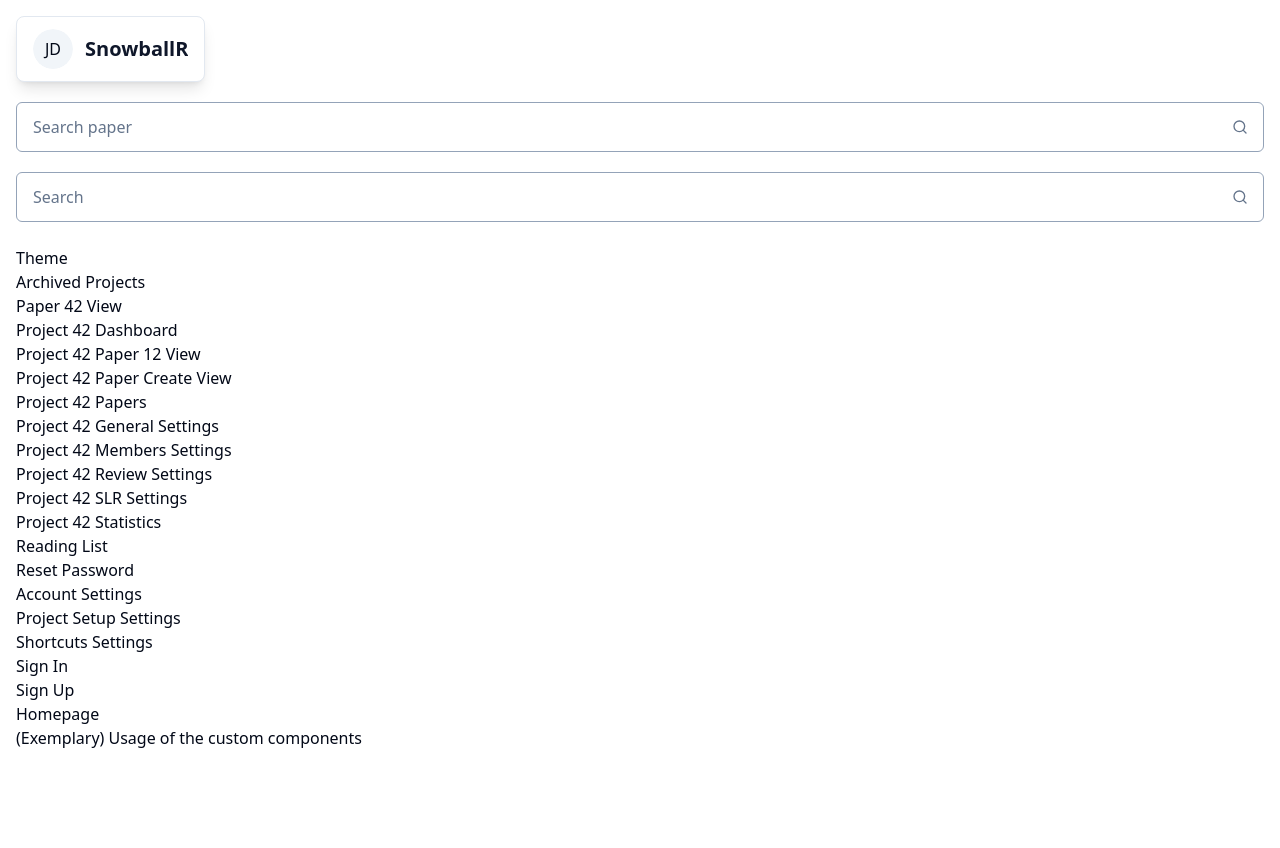
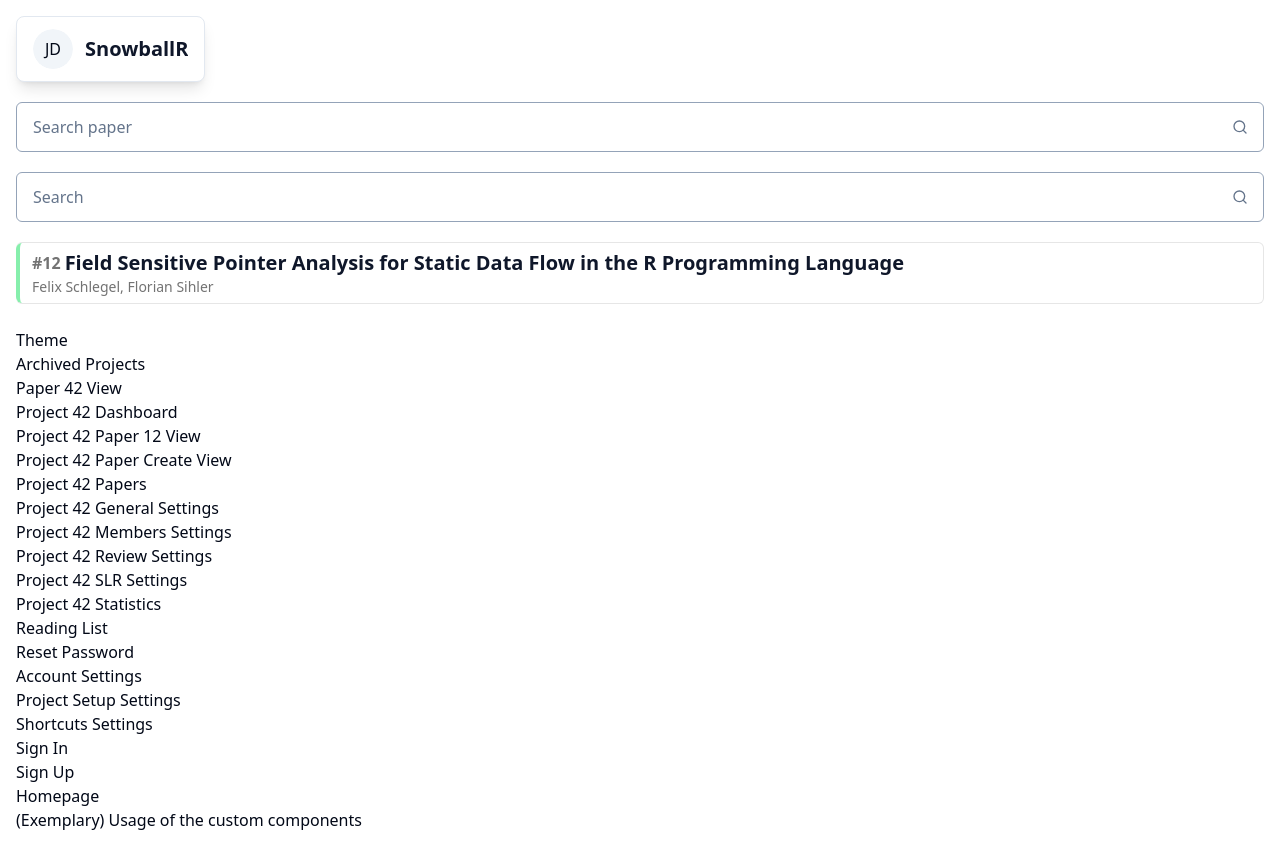
Before and after one commit to SE-UUlm/snowballr-frontend, a SvelteKit app: page /componentsusage in a window 1280 px wide. Before the commit the page ends 800 px from the top, so only its background shows below. Built offline with nearby package versions, Linux system fonts and the light colour scheme.

Commit message:
refactor: integrated required types for the paper entry component into model/backend.ts / adapted existing types and adapted related code

```diff
--- a/src/lib/components/composites/paper-components/PaperEntry.svelte
+++ b/src/lib/components/composites/paper-components/PaperEntry.svelte
@@ -1,32 +1,30 @@
 <script lang="ts">
     import PaperInfo from "$lib/components/composites/paper-components/PaperInfo.svelte";
-    import type { Paper } from "../../../../app";
-    import { ReviewStatus } from "../../../../types";
+    import { type Paper, ReviewDecision } from "$lib/model/backend";
 
     interface PaperEntryProps {
         paper: Paper;
+        showReviewStatus: boolean;
     }
 
-    const { paper }: PaperEntryProps = $props();
+    const { paper, showReviewStatus = false }: PaperEntryProps = $props();
 
-    const reviewStatusColor: Record<ReviewStatus, string> = {
-        [ReviewStatus.Unreviewed]: "border-unreviewed-gray",
-        [ReviewStatus.Accepted]: "border-accept-green",
-        [ReviewStatus.Maybe]: "border-maybe-yellow",
-        [ReviewStatus.Declined]: "border-decline-red",
+    const reviewDecisionColor: Record<ReviewDecision | "unreviewed", string> = {
+        [ReviewDecision.Accepted]: "border-accept-green",
+        [ReviewDecision.Maybe]: "border-maybe-yellow",
+        [ReviewDecision.Declined]: "border-decline-red",
+        ["unreviewed"]: "border-unreviewed-gray",
     };
-
-    function showStatus(): boolean {
-        return paper.showReviewStatus && paper.reviewData !== undefined;
-    }
 </script>
 
 <div
-    class="w-full border {showStatus() ? 'border-l-0' : ''} border-container-border-grey rounded-md"
+    class="w-full border {showReviewStatus
+        ? 'border-l-0'
+        : ''} border-container-border-grey rounded-md"
 >
     <div
-        class="{showStatus()
-            ? `border-l-4 ${reviewStatusColor[paper.reviewData.finalDecision]}`
+        class="{showReviewStatus
+            ? `border-l-4 ${reviewDecisionColor[paper.reviewData?.finalDecision ?? 'unreviewed']}`
             : ''} rounded-md px-3 py-1.5"
     >
         <PaperInfo {paper} />
--- a/src/lib/model/backend.ts
+++ b/src/lib/model/backend.ts
@@ -5,12 +5,12 @@ export enum CriterionCategory {
 }
 
 export enum ReviewDecision {
-    No,
+    Declined,
     Maybe,
-    Yes,
+    Accepted,
 }
 
-export type PaperDecision = ReviewDecision.Yes | ReviewDecision.No;
+export type PaperDecision = ReviewDecision.Accepted | ReviewDecision.Declined;
 
 export interface ReviewDecisionMatrix {
     numberOfReviewers: number;
@@ -66,14 +66,15 @@ export interface StageEntry {
 
 export interface Paper {
     id: number;
-    doi: string;
+    doi?: string;
     title: string;
-    abstrakt: string;
-    year: number;
-    type: string;
+    abstrakt?: string;
+    year?: number;
+    type?: string;
     authors: Author[];
     backwardReferencedPaperIds: number[];
     forwardReferencedPaperIds: number[];
+    reviewData?: { finalDecision: ReviewDecision; reviews: Review[] };
 }
 
 export type PaperSpec = Omit<Paper, "id">;
@@ -82,7 +83,7 @@ export interface Author {
     id: number;
     firstName: string;
     lastName: string;
-    orcid: string;
+    orcid?: string;
 }
 
 export type AuthorSpec = Omit<Author, "id">;
--- a/src/routes/+page.svelte
+++ b/src/routes/+page.svelte
@@ -1,23 +1,8 @@
 <script lang="ts">
     import SimpleNavigationBar from "$lib/components/composites/navigation-bar/SimpleNavigationBar.svelte";
-    import PaperEntry from "$lib/components/composites/paper-components/PaperEntry.svelte";
-    import { ReviewStatus } from "../types";
 
     const { data } = $props();
     const { user } = data;
-
-    const paper = {
-        id: 247,
-        data: {
-            title: "Field Sensitive Pointer Analysis for Static Data Flow in the R Programming Language",
-            authors: ["Felix Schlegel", "Florian Sihler"],
-        },
-        showReviewStatus: true,
-        reviewData: {
-            individualReviews: [],
-            finalDecision: ReviewStatus.Unreviewed,
-        },
-    };
 </script>
 
 <svelte:head>
@@ -25,6 +10,4 @@
 </svelte:head>
 <div class="flex flex-col gap-3">
     <SimpleNavigationBar {user} title="SnowballR" tabs={[]} defaultTabValue="" />
-
-    <PaperEntry {paper} />
 </div>
--- a/src/routes/componentsusage/+page.svelte
+++ b/src/routes/componentsusage/+page.svelte
@@ -1,9 +1,10 @@
 <script lang="ts">
     import SimpleNavigationBar from "$lib/components/composites/navigation-bar/SimpleNavigationBar.svelte";
     import SearchBar from "$lib/components/composites/search-bar/SearchBar.svelte";
+    import PaperEntry from "$lib/components/composites/paper-components/PaperEntry.svelte";
 
     const { data } = $props();
-    const { user } = data;
+    const { user, paper } = data;
 
     const searchPlaceholderText: string = "Search paper";
 </script>
@@ -16,4 +17,6 @@
 
     <SearchBar placeholderText={searchPlaceholderText} onSearch={(input) => console.log(input)} />
     <SearchBar onSearch={(input) => console.log(input)} />
+
+    <PaperEntry {paper} showReviewStatus={true} />
 </div>
--- /dev/null
+++ b/src/routes/componentsusage/+page.ts
@@ -0,0 +1,27 @@
+import type { PageLoad } from "./$types";
+import { type Paper, ReviewDecision } from "$lib/model/backend";
+
+export const load: PageLoad = async () => {
+    const paper: Paper = {
+        id: 12,
+        title: "Field Sensitive Pointer Analysis for Static Data Flow in the R Programming Language",
+        authors: [
+            { id: 2, firstName: "Felix", lastName: "Schlegel" },
+            { id: 3, firstName: "Florian", lastName: "Sihler" },
+        ],
+        backwardReferencedPaperIds: [],
+        forwardReferencedPaperIds: [],
+        reviewData: {
+            finalDecision: ReviewDecision.Accepted,
+            reviews: [
+                {
+                    userId: 1,
+                    finished: true,
+                    decision: ReviewDecision.Accepted,
+                    selectedCriteriaIds: [],
+                },
+            ],
+        },
+    };
+    return { paper };
+};
--- a/src/types.ts
+++ /dev/null
@@ -1,6 +0,0 @@
-export const enum ReviewStatus {
-    Unreviewed,
-    Accepted,
-    Maybe,
-    Declined,
-}
```
Also changed, not shown: src/lib/types.ts (added).
